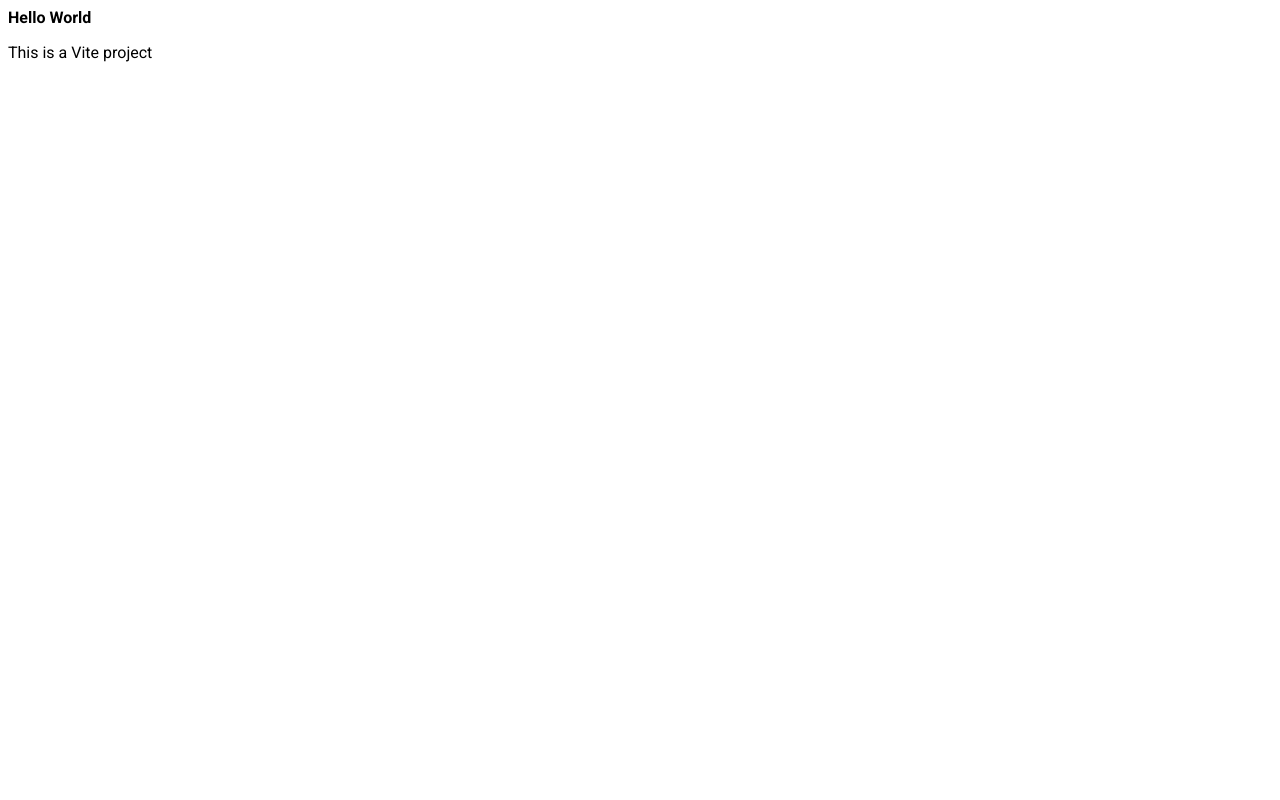
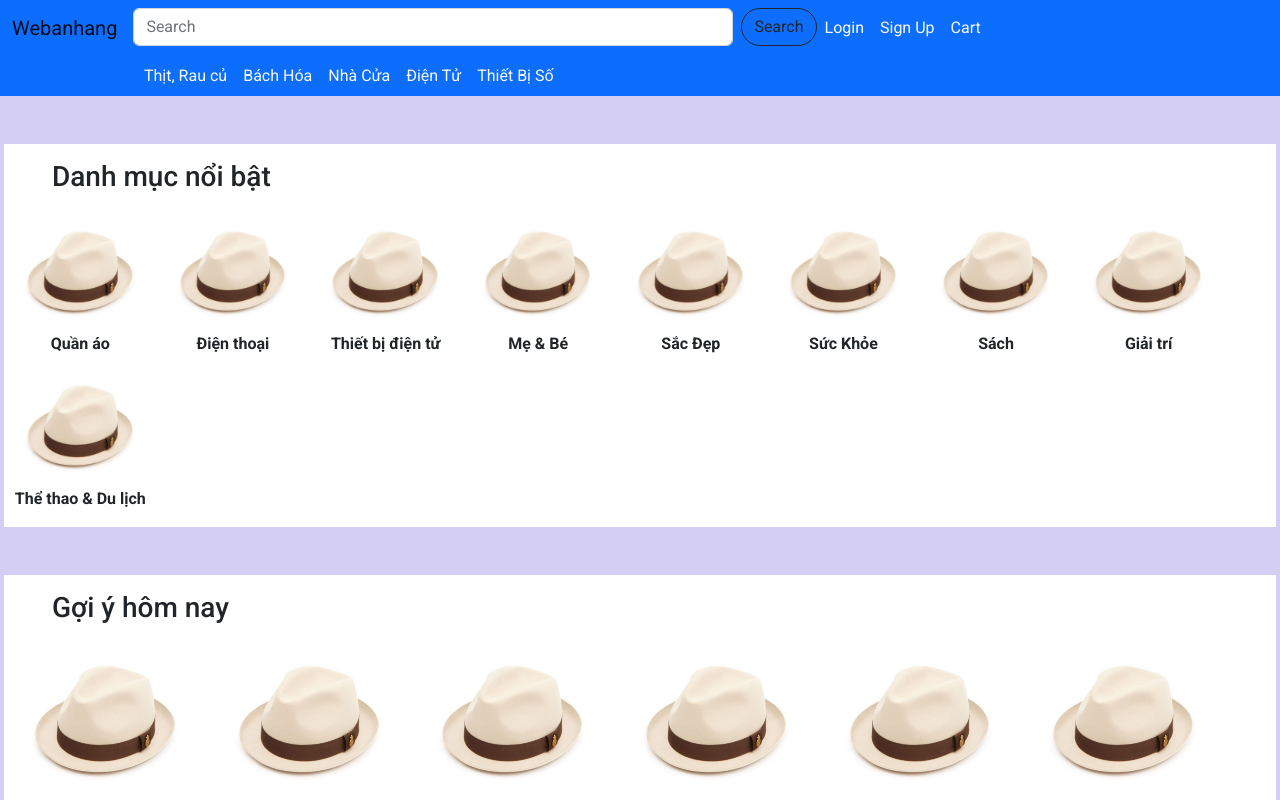
Before and after one commit to dtpvy/NPCNPM_20CLC01_Group2, a React (Vite) app in the folder src/fe/: page / in a window 1280 px wide. Shown: the top 800 px of the page. Built offline with nearby package versions, Linux system fonts and the light colour scheme.

Commit message:
home-page first create

```diff
--- a/src/fe/index.html
+++ b/src/fe/index.html
@@ -4,6 +4,17 @@
     <meta charset="UTF-8" />
     <link rel="icon" type="image/svg+xml" href="/vite.svg" />
     <meta name="viewport" content="width=device-width, initial-scale=1.0" />
+    <link
+      href="https://cdn.jsdelivr.net/npm/bootstrap@5.2.2/dist/css/bootstrap.min.css"
+      rel="stylesheet"
+      integrity="sha384-Zenh87qX5JnK2Jl0vWa8Ck2rdkQ2Bzep5IDxbcnCeuOxjzrPF/et3URy9Bv1WTRi"
+      crossorigin="anonymous"
+    />
+    <script
+      src="https://cdn.jsdelivr.net/npm/bootstrap@5.2.2/dist/js/bootstrap.bundle.min.js"
+      integrity="sha384-OERcA2EqjJCMA+/3y+gxIOqMEjwtxJY7qPCqsdltbNJuaOe923+mo//f6V8Qbsw3"
+      crossorigin="anonymous"
+    ></script>
     <title>Web bán hàng</title>
   </head>
   <body>
--- a/src/fe/src/App.jsx
+++ b/src/fe/src/App.jsx
@@ -1,12 +1,16 @@
 import React from "react";
-
+import Header from "./components/Header.jsx";
+import Catagory from "./components/Catagory.jsx";
+import "./style.css";
+import Suggestion from "./components/Suggestion.jsx";
 const App = () => {
-	return (
-		<div>
-			<strong>Hello World</strong>
-			<p>This is a Vite project</p>
-		</div>
-	);
+  return (
+    <div>
+      <Header />
+      <Catagory />
+      <Suggestion />
+    </div>
+  );
 };
 
 export default App;
--- /dev/null
+++ b/src/fe/src/components/Catagory.jsx
@@ -0,0 +1,24 @@
+import React from "react";
+import CatagoryBox from "./CatagoryBox.jsx";
+export default function Catagory() {
+  let catagories = [
+    "Quần áo",
+    "Điện thoại",
+    "Thiết bị điện tử",
+    "Mẹ & Bé",
+    "Sắc Đẹp",
+    "Sức Khỏe",
+    "Sách",
+    "Giải trí",
+    "Thể thao & Du lịch",
+  ];
+  let Catagories = catagories.map((thing) => {
+    return <CatagoryBox text={thing} />;
+  });
+  return (
+    <div className="catagory-container mx-1 my-5 bg-white ">
+      <h3 className="mx-5 py-3">Danh mục nổi bật</h3>
+      <div className="d-flex flex-wrap">{Catagories}</div>
+    </div>
+  );
+}
--- /dev/null
+++ b/src/fe/src/components/CatagoryBox.jsx
@@ -0,0 +1,11 @@
+import React from "react";
+import img from "../assets/hat.jpg";
+
+export default function CatagoryBox(props) {
+  return (
+    <a href="#" className="catagory--product text-center text-decoration-none ">
+      <img className="w-75" src={img} alt="" />
+      <p className="text-dark fw-semibold">{props.text}</p>
+    </a>
+  );
+}
--- /dev/null
+++ b/src/fe/src/components/Header.jsx
@@ -0,0 +1,80 @@
+import React from "react";
+
+export default function Header() {
+  return (
+    <header className="  bg-primary">
+      <nav class="navbar navbar-expand-lg  bg-primary fixed-top ">
+        <div class="container-fluid">
+          <a class="navbar-brand" href="#">
+            Webanhang
+          </a>
+          <button
+            class="navbar-toggler"
+            type="button"
+            data-bs-toggle="collapse"
+            data-bs-target="#navbarSupportedContent"
+            aria-controls="navbarSupportedContent"
+            aria-expanded="false"
+            aria-label="Toggle navigation"
+          >
+            <span class="navbar-toggler-icon"></span>
+          </button>
+          <div class="collapse navbar-collapse" id="navbarSupportedContent">
+            <ul class="navbar-nav me-auto mb-2 mb-lg-0">
+              <li class="nav-item">
+                <form class="d-flex " role="search">
+                  <input
+                    class="search-input form-control me-2"
+                    type="search"
+                    placeholder="Search"
+                    aria-label="Search"
+                  />
+                  <button
+                    class="btn rounded-pill btn-outline-dark"
+                    type="submit"
+                  >
+                    Search
+                  </button>
+                </form>
+              </li>
+
+              <li class="nav-item ">
+                <a class="nav-link text-light" href="#">
+                  Login
+                </a>
+              </li>
+              <li class="nav-item">
+                <a class="nav-link text-light" href="#">
+                  Sign Up
+                </a>
+              </li>
+              <div className="d-flex">
+                <a class="nav-link text-light" href="#">
+                  Cart
+                </a>
+              </div>
+            </ul>
+          </div>
+        </div>
+      </nav>
+      <div className="pt-3 pb-2 mt-5  ">
+        <span className="ps-5 ms-5"></span>
+        <a href="#" className="ps-5 pe-2 text-light text-decoration-none">
+          Thịt, Rau củ
+        </a>
+        <a href="#" className="px-2 text-light text-decoration-none">
+          Bách Hóa
+        </a>
+        <a href="#" className="px-2 text-light text-decoration-none">
+          Nhà Cửa
+        </a>
+        <a href="#" className="px-2 text-light text-decoration-none">
+          Điện Tử
+        </a>
+        <a href="#" className="px-2 text-light text-decoration-none">
+          Thiết Bị Số
+        </a>
+      </div>
+    </header>
+  );
+}
--- /dev/null
+++ b/src/fe/src/components/Suggestion.jsx
@@ -0,0 +1,22 @@
+import React from "react";
+import SuggestionBox from "./SuggestionBox.jsx";
+export default function Suggestion(props) {
+  let suggestions = [
+    { name: "Quần áo 1", price: "200.0" },
+    { name: "Điện thoại 1", price: "2000.0" },
+    { name: "Thiết bị điện tử 1", price: "200.0" },
+    { name: "iphone 1", price: "200.0" },
+    { name: "mũ 1", price: "200.0" },
+    { name: "Sách 1", price: "200.0" },
+    { name: "áo 1", price: "200.0" },
+  ];
+  let Suggestions = suggestions.map((thing) => {
+    return <SuggestionBox product={thing.name} price={thing.price} />;
+  });
+  return (
+    <div className="catagory-container mx-1 my-5 bg-white ">
+      <h3 className="mx-5 py-3">Gợi ý hôm nay</h3>
+      <div className="d-flex flex-wrap">{Suggestions}</div>
+    </div>
+  );
+}
--- /dev/null
+++ b/src/fe/src/components/SuggestionBox.jsx
@@ -0,0 +1,15 @@
+import React from "react";
+import img from "../assets/hat.jpg";
+
+export default function SuggestionBox(props) {
+  return (
+    <a
+      href="#"
+      className="suggestion--product text-center text-dark  text-decoration-none"
+    >
+      <img className="w-75" src={img} alt="" />
+      <p className="fw-semibold">{props.product}</p>
+      <p className="">{props.price}vnđ </p>
+    </a>
+  );
+}
--- /dev/null
+++ b/src/fe/src/style.css
@@ -0,0 +1,13 @@
+body {
+  background-color: #d4cdf4;
+}
+.catagory--product {
+  width: 12%;
+}
+.suggestion--product {
+  width: 16%;
+}
+
+.search-input {
+  width: 600px;
+}
```
Also changed, not shown: src/fe/src/assets/hat.jpg (added). Lines whose indentation alone changed are shown as unchanged.
